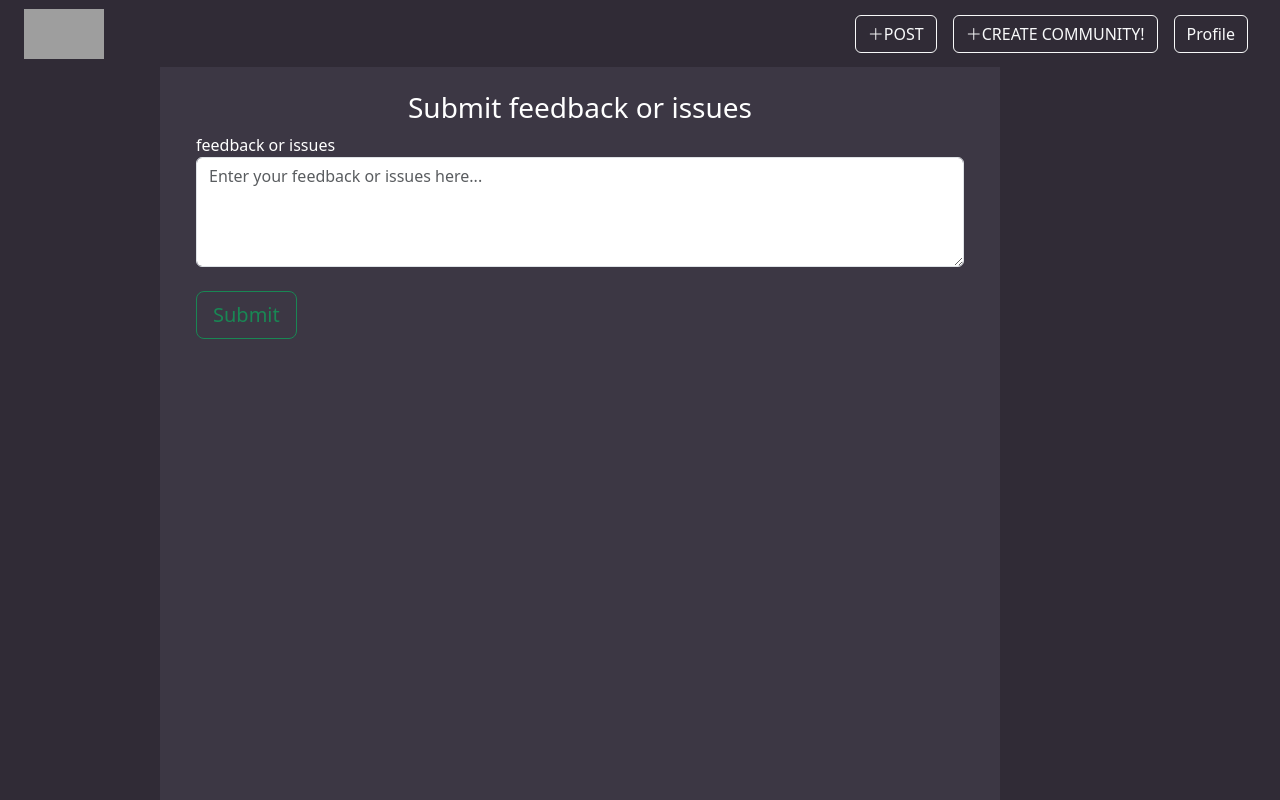
After one commit to HazimDidSomething/MMU-BUZZ, a Flask app: page /feedback in a window 1280 px wide. The commit adds this page. Run offline with Flask 3, Linux system fonts and the light colour scheme; the visitor is signed in with stand-in values (Sample User, id 1); grey boxes are pictures that could not be loaded.

Commit message:
added mod page | visual fixes

```diff
--- a/website/__init__.py
+++ b/website/__init__.py
@@ -52,14 +52,14 @@ def create_app():
 
     from .views import views
     from .auth import auth
-    from .DBinfo import DBinfo
+    from .modPage import modPage
     from .Profile import Profile
     from .PostHandle import PostHandle
     from .community import community
     from .signUP import signUP
 
     app.register_blueprint(signUP, url_prefix='/')
-    app.register_blueprint(DBinfo, url_prefix='/')
+    app.register_blueprint(modPage, url_prefix='/')
     app.register_blueprint(views, url_prefix='/')
     app.register_blueprint(auth, url_prefix='/')
     app.register_blueprint(Profile,url_prefix='/')
--- /dev/null
+++ b/website/modPage.py
@@ -0,0 +1,68 @@
+from flask import Blueprint ,render_template,request,flash,redirect,flash,url_for
+from . import db
+from .models import User , test, Posts , feedback
+from flask_login import login_required, current_user
+
+modPage = Blueprint('modPage',__name__)
+
+@modPage.route('/mod-page')
+@login_required
+def show_db_info():
+    # Get all users
+    if current_user.Role ==  "moderator":
+        users = User.query.order_by(User.id).all()
+        communities = test.query.all()
+        posts = Posts.query.all()
+        community_num = test.query.count()
+        posts_num = Posts.query.count()
+        user_num = User.query.count()
+        feedbacks  = feedback.query.all()
+
+        return render_template("modPage.html",feedbacks=feedbacks, user=current_user, users=users, user_num=user_num , communities=communities, community_num=community_num, posts=posts, posts_num=posts_num)
+
+@modPage.route('/feedback', methods=['GET','POST'])
+@login_required
+def submit_feedback():
+    if request.method == 'POST':
+        content = request.form.get('feedback')
+        new_feedback = feedback(
+            content=content,
+            user_id=current_user.id,
+            Firstname=current_user.FirstName
+        )
+        db.session.add(new_feedback)
+        db.session.commit()
+        flash("feedback submited !", "success")
+        return redirect(url_for('views.home'))
+
+    return render_template("feedback.html", user=current_user)
+
+@modPage.route('/feedback/delete/<int:feedback_id>', methods=['POST'])
+@login_required
+def delete_feedback(feedback_id):
+    fb = feedback.query.get_or_404(feedback_id)
+    if current_user.Role  ==  "user": # or current_user.role != 'mod' depending on your model
+        flash("You are not authorized to delete this feedback.", "danger")
+        return redirect(url_for('views.home'))
+    db.session.delete(fb)
+    db.session.commit()
+    flash("Feedback deleted successfully!", "success")
+    return redirect(url_for('modPage.show_db_info'))
+@modPage.route('/user/mod_make>', methods=['POST'])
+@login_required
+def make_moderator():
+    if current_user.Role != "moderator":
+        flash("You are not authorized to perform this action.", "danger")
+        return redirect(url_for('views.home'))
+
+    user_id = request.form.get('user_id')
+    user = User.query.get(user_id)
+
+    if user:
+        user.Role = "moderator"
+        db.session.commit()
+        flash(f"{user.FirstName} has been promoted to moderator.", "success")
+    else:
+        flash("User not found.", "danger")
+
+    return redirect(url_for('modPage.show_db_info'))
--- a/website/models.py
+++ b/website/models.py
@@ -70,3 +70,13 @@ class CommunityMember(db.Model):
     user_id = db.Column(db.Integer, db.ForeignKey("user.id"), nullable=False)
     community_id = db.Column(db.Integer, db.ForeignKey("communities.id"), nullable=False)
     joined_at = db.Column(db.DateTime(timezone=True), default=func.now())
+
+class feedback(db.Model):
+    __tablename__ = "feedback"
+
+    id = db.Column(db.Integer, primary_key=True)
+    content = db.Column(db.String(10000))
+    user_id = db.Column(db.Integer, db.ForeignKey('user.id',ondelete="CASCADE"))
+    Firstname = db.Column(db.String(10000))
+    date = db.Column(db.DateTime(timezone=False), default=func.now())
+    user = db.relationship("User", backref="feedbacks")
--- a/website/static/CSS/style.css
+++ b/website/static/CSS/style.css
@@ -39,3 +39,13 @@ html, body {
     margin: 0;
     overflow: hidden;
 }
+.overflow-auto {
+    box-sizing: border-box;
+}
+
+.overflow-auto > :last-child {
+    margin-bottom: 0;
+}
+.overflow-auto {
+    overflow-y: auto;
+}
--- a/website/templates/CreatePost.html
+++ b/website/templates/CreatePost.html
@@ -5,7 +5,7 @@
 <form method="post" enctype="multipart/form-data">
     <h3 align="center">Create a Post</h3>
     <div class="form-group">
-    <label for="title">Titel</label>
+    <label for="title">Title</label>
     <input
         type="text"
         class="form-control"
--- a/website/templates/DB_INFO.html
+++ /dev/null
@@ -1,5 +0,0 @@
-{% extends "base.html" %}
-{% block title %} DB  {% endblock %}
-
-{% block content %}
-{% endblock %}
--- a/website/templates/base.html
+++ b/website/templates/base.html
@@ -7,7 +7,7 @@
     <link rel="stylesheet" href="https://cdn.jsdelivr.net/npm/bootstrap-icons@1.11.3/font/bootstrap-icons.css" crossorigin="anonymous" />
     <link rel="stylesheet" href="{{url_for('static', filename = 'CSS/style.css')}}">
     <script src="https://cdn.jsdelivr.net/npm/bootstrap@5.3.3/dist/js/bootstrap.bundle.min.js"></script>
-    <link rel="icon" type="image/png" href="{{ url_for('static', filename='uploads/mmubuzz2.png') }}">
+    <link rel="icon" type="image/png" href="{{ url_for('static', filename='uploads/mmubuzz.png') }}">
 
 
 
@@ -18,10 +18,10 @@
     <body class="d-flex flex-column min-vh-100">
          <nav class="navbar navbar-expand-lg navbar-dark cm-nav ">
                 {% if user.is_authenticated %}
-                <a class="nav-item nav-link" id="home" href="/"><img src="{{ url_for('static', filename='uploads/mmubuzz2.png') }}" alt="MMUBUZZ"  width="80" height="50" class="d-inline-block align-text-top me-2"></a>
+                <a class="nav-item nav-link" id="home" href="/"><img src="{{ url_for('static', filename='uploads/mmubuzz.png') }}" alt="MMUBUZZ"  width="80" height="50" class="d-inline-block align-text-top me-2"></a>
 
                 {% else%}
-                <img src="{{ url_for('static', filename='uploads/mmubuzz2.png') }}" alt="MMUBUZZ"  width="80" height="50" class="d-inline-block align-text-top me-2">
+                <img src="{{ url_for('static', filename='uploads/mmubuzz.png') }}" alt="MMUBUZZ"  width="80" height="50" class="d-inline-block align-text-top me-2">
                 {% endif %}
 
 
@@ -34,7 +34,7 @@
                     <a class="nav-item nav-link" id="signUp" href="/sign-up">Sign up</a>
                     {% endif %}
                     {% if current_user.Role == "moderator" %}
-                    <a class="nav-item nav-link" id="home" href="/DB_INFO">DB</a>
+                    <a class="nav-item nav-link" id="home" href="/mod-page">MOD PAGE</a>
                     {% endif %}
                 </div>
             <!-- this will be shown on the right side on the nav bar -->
@@ -48,7 +48,7 @@
                     <i class="bi bi-plus-lg"></i>CREATE COMMUNITY!
                 </a>
                 <div class="px-2"></div>
-                <a class="nav-item nav-link" id="logout" href="/Profile">Profile</a>
+                <a href="/Profile" class="btn btn-outline-light">Profile</a>
                 {% endif %}
                 </div>
             </div>
@@ -62,7 +62,7 @@
             </ul>
             </nav>
         <!-- Main Content -->
-            <main class="flex-grow-1 p-4 scroll-hidden">
+            <main class="flex-grow-1 p-4 overflow-auto scroll-hidden" style="max-height: 90vh; padding-bottom: 80px;">
             {% with messages = get_flashed_messages(with_categories=true) %}
                 {% if messages %}
                     {% for category, message in messages %}
@@ -98,18 +98,20 @@
 
             <nav class="navbar fixed-bottom d-flex d-lg-none justify-content-around p-2 cm-nav">
                 {% if user.is_authenticated %}
-                <a class="nav-item nav-link" id="home" href="/">Home</a>
                 <a href="{{ url_for('post.CreatePost') }}" class="btn btn-outline-light">
                     <i class="bi bi-plus-lg"></i>POST
                 </a>
                                 <a href="/create_community" class="btn btn-outline-light">
                     <i class="bi bi-plus-lg"></i>CREATE COMMUNITY!
                 </a>
-                <a class="nav-item nav-link" id="logout" href="/Profile">Profile</a>
+                <a href="/Profile" class="btn btn-outline-light">Profile</a>
                 {% else %}
-                <a class="nav-item nav-link" id="login" href="/login">Login</a>
-                <a class="nav-item nav-link" id="signUp" href="/sign-up">Sign up</a>
+                <a class="btn btn-outline-light" id="login" href="/login">Login</a>
+                <a class="btn btn-outline-light" id="signUp" href="/sign-up">Sign up</a>
                 {% endif %}
+                {% block bottom %}
+                {% endblock %}
+            </nav>
         </div>
 
 
--- /dev/null
+++ b/website/templates/feedback.html
@@ -0,0 +1,19 @@
+{% extends "base.html" %}
+{% block title %} Create Post {% endblock %}
+
+{% block content %}
+<form method="post" enctype="multipart/form-data">
+    <h3 align="center">Submit feedback or issues </h3>
+    <label for="Content">feedback or issues </label>
+    <textarea
+        class="form-control"
+        id="feedback"
+        name="feedback"
+        rows="4"
+        placeholder="Enter your feedback or issues here..."
+        required
+    ></textarea>
+    <div class = "pt-4" ></div>
+    <button type="submit" class="btn btn-outline-success btn-lg">Submit</button>
+</form>
+{% endblock %}
--- a/website/templates/user_profile.html
+++ b/website/templates/user_profile.html
@@ -2,7 +2,7 @@
 {% block title %} Profile   {% endblock %}
 
 {% block content %}
-    <h1>{{ user.FirstName }}'s Profile</h1>
+    <h1 align = "center">{{ user.FirstName }}'s Profile</h1>
     <div class="pt-3"></div>
     <h3><b>ID:</b> {{ user.id }}</h3>
     <h3><b>Email:</b> {{ user.email }}</h3>
```
Also changed, not shown: migrations/versions/4670c02fd96b_create_feedback_table.py (added, +36 -0 lines), website/DBinfo.py (deleted, +0 -28 lines), website/templates/Profile.html (+14 -2 lines), website/templates/modPage.html (added, +81 -0 lines).
